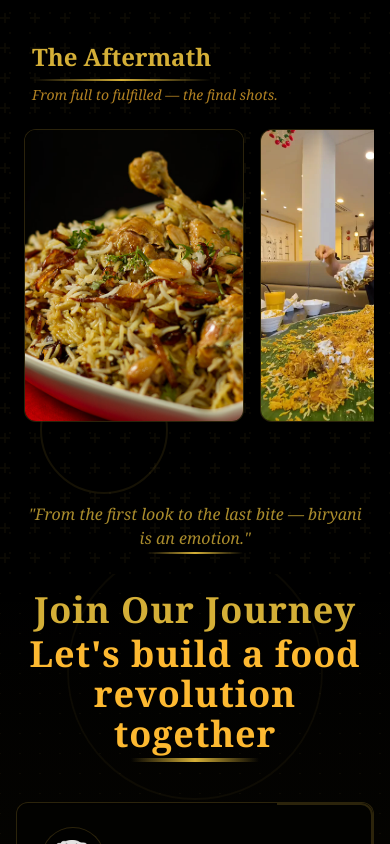
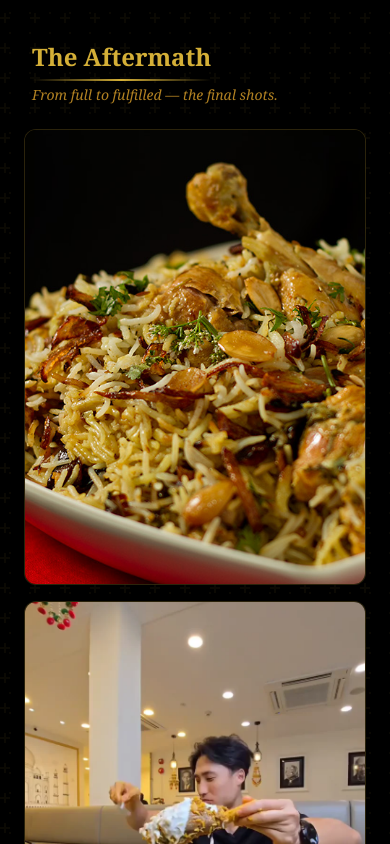
Before and after one commit to Ath1thyan/raviyora, a React (Vite) app: page / in a window 390 px wide. Shown: the part 9420-10264 px from the top of the page. Built offline with nearby package versions, Linux system fonts and the light colour scheme.

Commit message:
code updated

```diff
--- a/src/components/Gallery.jsx
+++ b/src/components/Gallery.jsx
@@ -69,7 +69,7 @@ export default function Gallery() {
       case "grid":
         return "grid grid-cols-1 sm:grid-cols-2 gap-4 max-w-3xl mx-auto";
       case "masonry":
-        return "flex overflow-x-auto gap-4 pb-4 snap-x snap-mandatory px-2 -mx-2 hide-scrollbar sm:columns-2 lg:columns-3 sm:gap-4 sm:max-w-5xl sm:mx-auto sm:px-2";
+        return "grid grid-cols-1 sm:grid-cols-2 lg:grid-cols-3 gap-4 max-w-5xl mx-auto";
       default:
         return "grid grid-cols-1 sm:grid-cols-2 gap-4";
     }
@@ -129,17 +129,13 @@ export default function Gallery() {
                 const cardId = `${index}-${i}`;
                 const isFlipped = flippedCard === cardId;
 
-                // For 'The Aftermath' (masonry), use a fixed width on mobile for horizontal scroll
-                const isMasonry = section.layout === 'masonry';
-                const mobileCardClass = isMasonry ? 'w-[220px] sm:w-auto flex-shrink-0 sm:flex-shrink' : '';
-
                 return (
                   <motion.div
                     key={i}
                     initial={{ opacity: 0, scale: 0.9 }}
                     animate={{ opacity: 1, scale: 1 }}
                     transition={{ delay: 0.1 * i, duration: 0.6 }}
-                    className={`group relative ${section.layout === 'horizontal' ? 'snap-center flex-shrink-0 w-[250px]' : ''} ${mobileCardClass}`}
+                    className={`group relative ${section.layout === 'horizontal' ? 'snap-center flex-shrink-0 w-[250px]' : ''}`}
                     onMouseEnter={() => setFlippedCard(cardId)}
                     onMouseLeave={() => setFlippedCard(null)}
                   >
```
